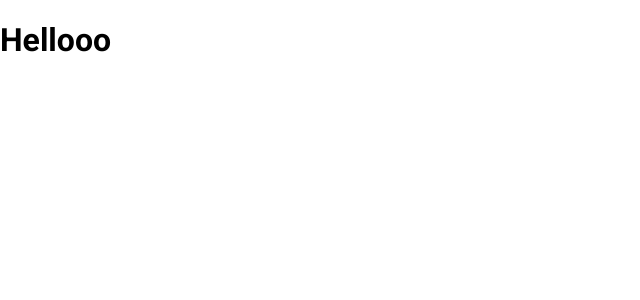
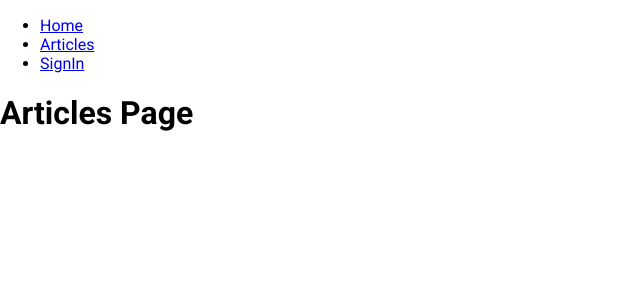
Before and after one commit to mart-j/blog-proj, a React (Create React App) app: page /articles in a window 1280 px wide. Shown: the top 300 px of the page, without its empty margins (0-640 px from the left). Built offline with nearby package versions, Linux system fonts and the light colour scheme.

Commit message:
Router and Navi added

```diff
--- a/src/App.tsx
+++ b/src/App.tsx
@@ -1,7 +1,43 @@
 import React from 'react';
-
+import {
+  BrowserRouter as Router,
+  Switch,
+  Route,
+  Link,
+} from 'react-router-dom';
+import { Home } from './pages/home';
+import { Articles } from './pages/articles';
+import { SignIn } from './pages/sign-in';
 
 const App = () => {
-  return <h1>Hellooo</h1>;
+
+  return (
+    <Router>
+      <nav>
+        <ul>
+          <li>
+            <Link to="/">Home</Link>
+          </li>
+          <li>
+            <Link to="/articles">Articles</Link>
+          </li>
+          <li>
+            <Link to="/sign-in">SignIn</Link>
+          </li>
+        </ul>
+      </nav>
+      <Switch>
+        <Route path="/sign-in">
+          <SignIn />
+        </Route>
+        <Route path="/articles">
+          <Articles />
+        </Route>
+        <Route path="/">
+          <Home />
+        </Route>
+      </Switch>
+    </Router>
+  );
 };
 export default App;
--- /dev/null
+++ b/src/pages/articles.tsx
@@ -0,0 +1,8 @@
+import React from 'react';
+
+export const Articles = () => {
+
+    return (
+        <h1>Articles Page</h1>
+    );
+};
--- /dev/null
+++ b/src/pages/home.tsx
@@ -0,0 +1,8 @@
+import React from 'react';
+
+export const Home = () => {
+
+    return (
+        <h1>Home Page</h1>
+    );
+};
--- /dev/null
+++ b/src/pages/sign-in.tsx
@@ -0,0 +1,8 @@
+import React from 'react';
+
+export const SignIn = () => {
+
+    return (
+        <h1>Sign-in Page</h1>
+    );
+};
```
